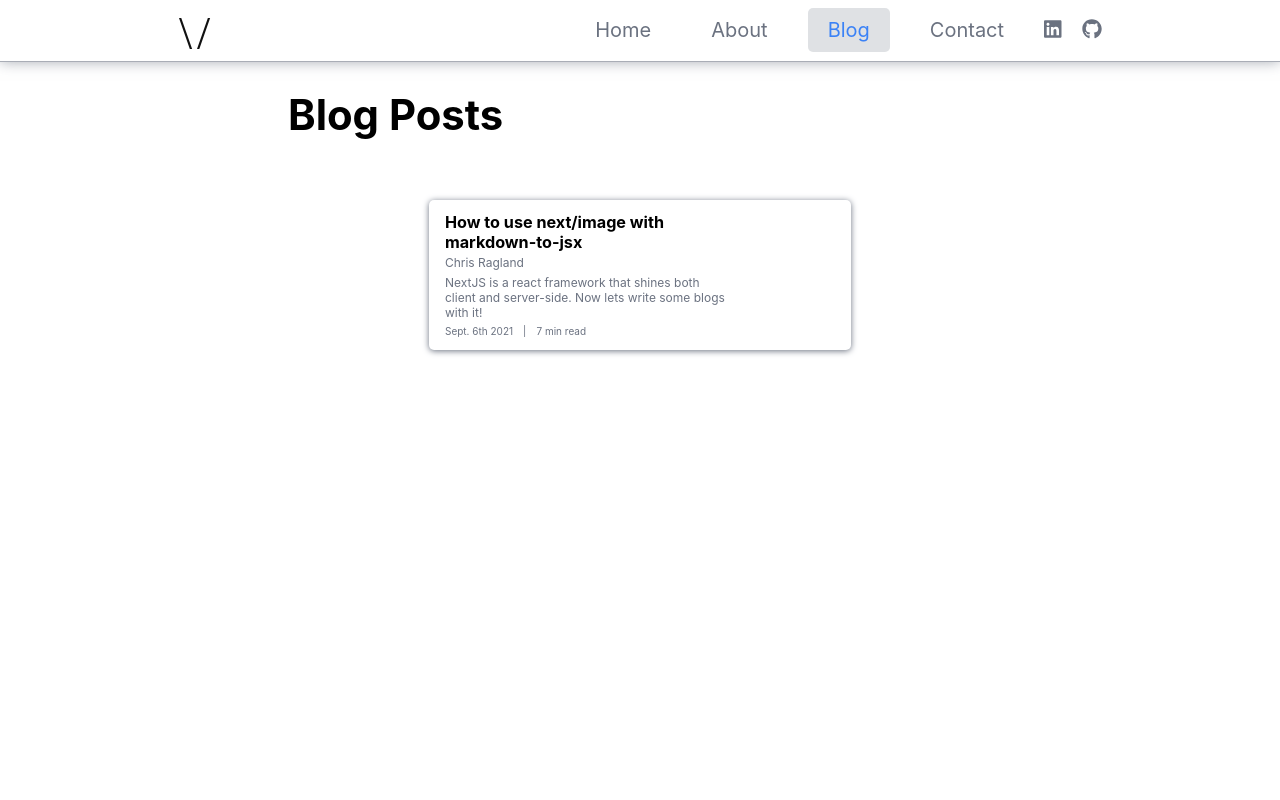
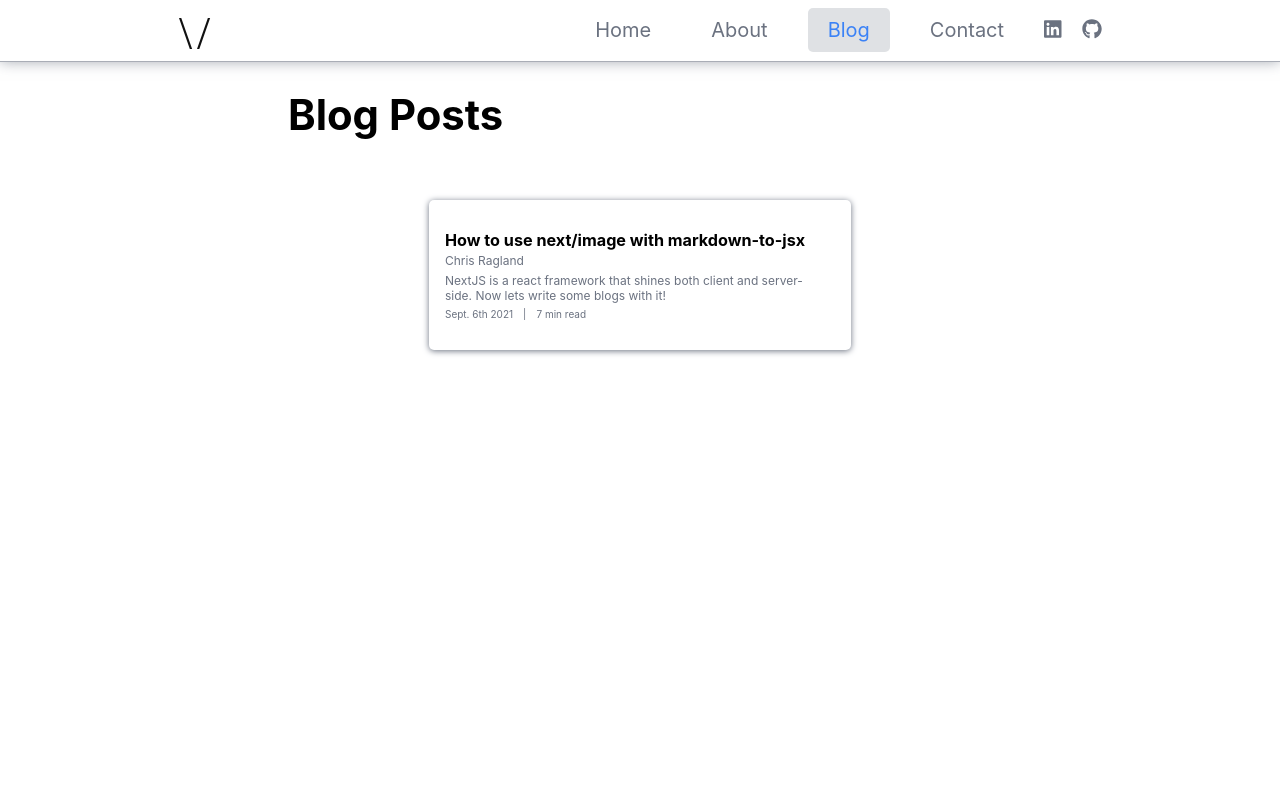
Before and after one commit to raglandc/vidal-production, a Next.js app: page /blog in a window 1280 px wide. Shown: the top 800 px of the page. Built offline with nearby package versions, Linux system fonts and the light colour scheme; grey boxes are pictures that could not be loaded.

Commit message:
got rid of blog card image as it was not working well

```diff
--- a/components/UI/BlogListItem.module.css
+++ b/components/UI/BlogListItem.module.css
@@ -5,7 +5,6 @@
   min-height: 15rem;
   border-radius: 5px;
   display: flex;
-  justify-content: space-between;
   align-items: center;
   box-shadow: 0rem 0.1rem 0.618rem #6b7280;
 }
@@ -18,16 +17,10 @@
   box-shadow: 0rem 0.1rem 0.618rem #6b7280;
 }
 
-.leftSideOfCard {
-  width: 70%;
+.contentsOfCard {
+  width: 90%;
   height: 100%;
   margin: 0 0 0 1.618rem;
-}
-
-.rightSideOfCard {
-  position: relative;
-  width: 30%;
-  height: 100%;
 }
 
 .blogCardTitle {
--- a/components/UI/BlogListItem.tsx
+++ b/components/UI/BlogListItem.tsx
@@ -25,7 +25,7 @@ const BlogListItem = (props: BlogListItemProps) => {
       passHref
     >
       <li className={styles.blogCard}>
-        <div className={styles.leftSideOfCard}>
+        <div className={styles.contentsOfCard}>
           <h4 className={styles.blogCardTitle}>{props.title}</h4>
           <span className={styles.author}>{props.author}</span>
           <p className={styles.description}>{props.excerpt}</p>
@@ -33,9 +33,6 @@ const BlogListItem = (props: BlogListItemProps) => {
           <span className={styles.span}>|</span>
           <span className={styles.span}>{props.readTime} read</span>
         </div>
-        <div className={styles.rightSideOfCard}>
-          <Image src={props.image} alt={props.title} layout="fill" />
-        </div>
       </li>
     </Link>
   );
```
